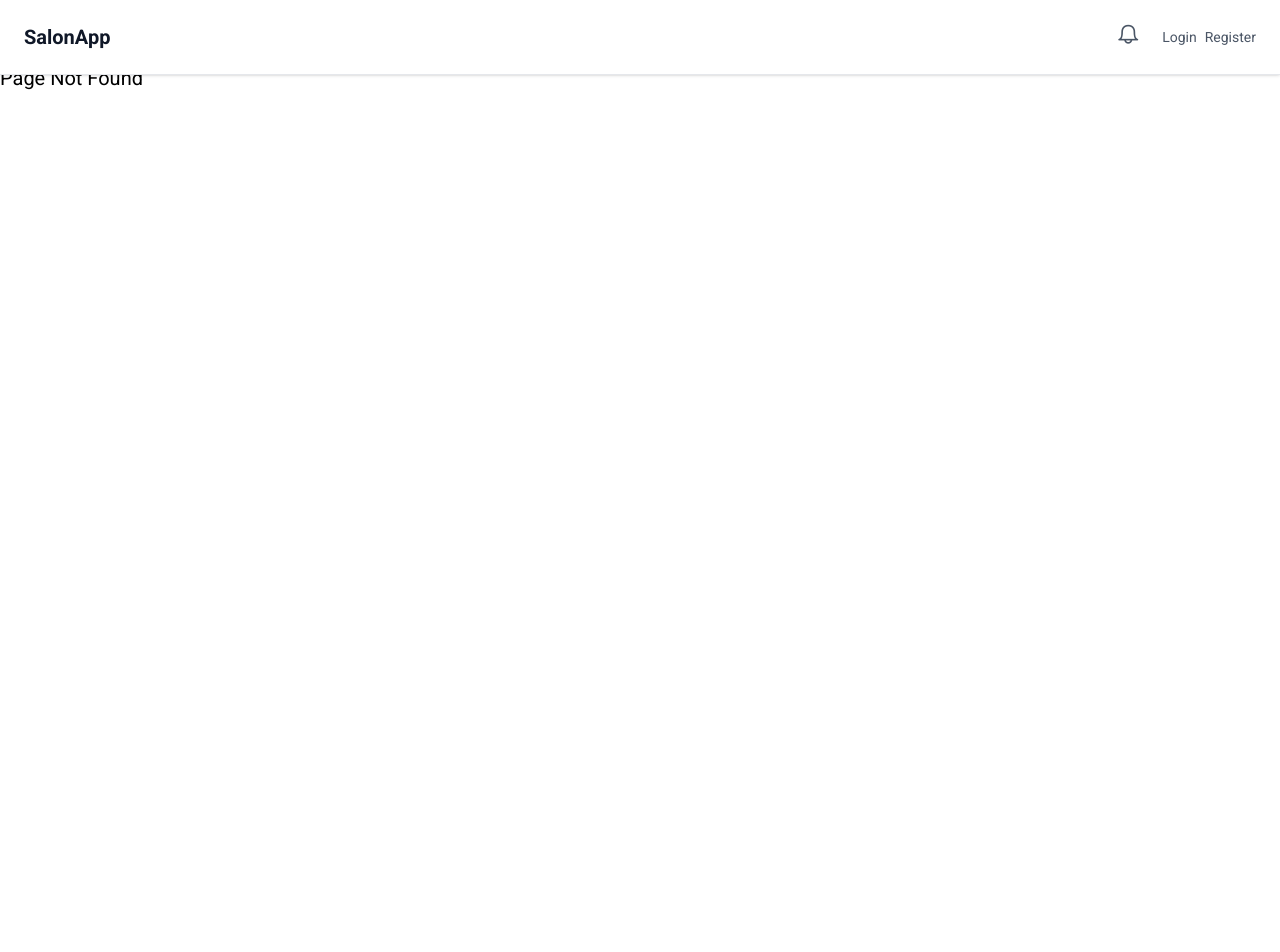
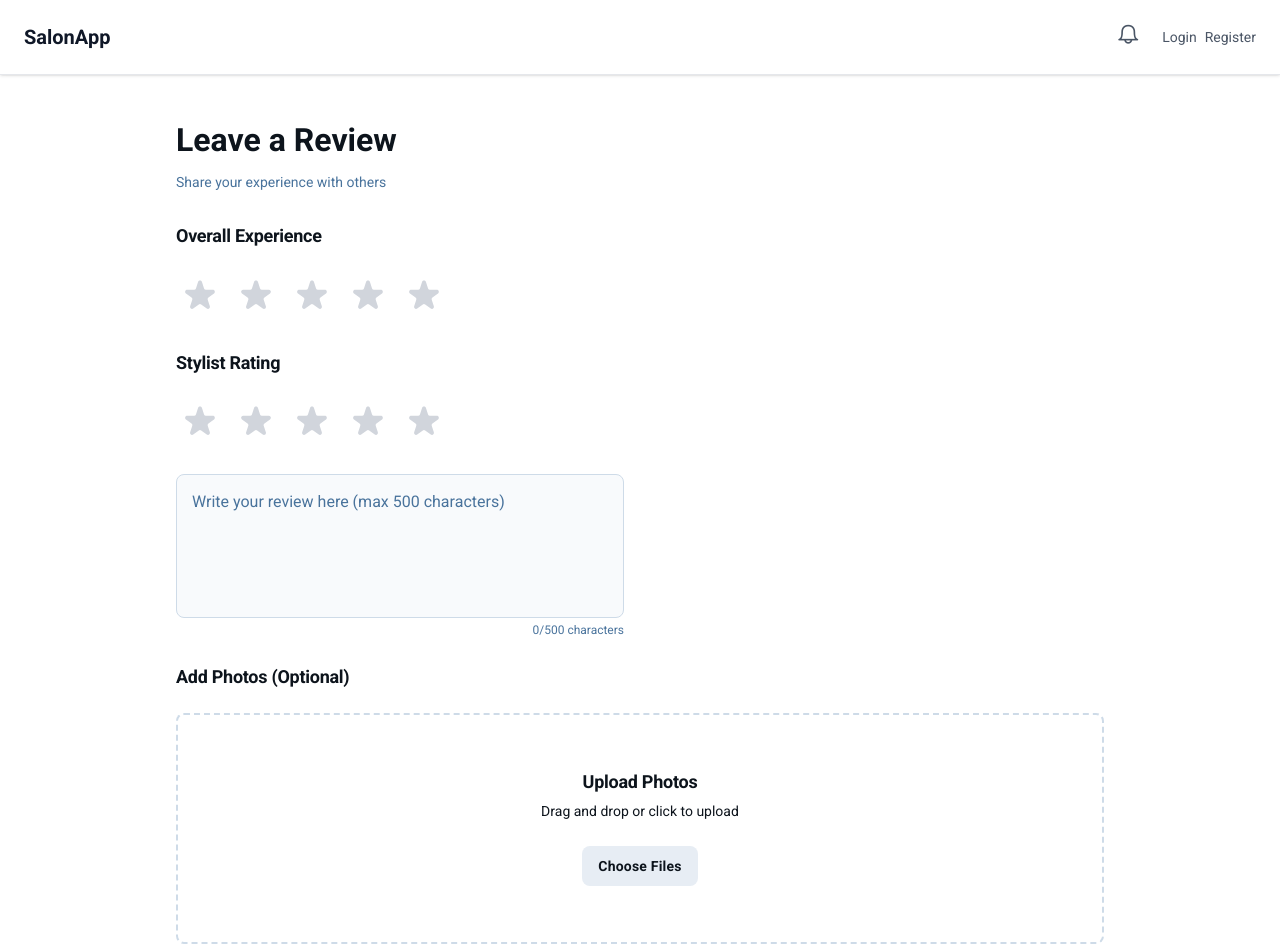
Before and after one commit to BelskviK/Styler, a React (Vite) app in the folder Frontend/: page /review/1 in a window 1280 px wide. Before the commit this address had no page. Shown: the top 952 px of the page. Before the commit the page ends 800 px from the top, so only its background shows below. Built offline with nearby package versions, Linux system fonts and the light colour scheme.

Commit message:
added review page

```diff
--- a/Frontend/src/App.jsx
+++ b/Frontend/src/App.jsx
@@ -14,6 +14,7 @@ import CompanyPage from "@/pages/CompanyPage";
 import Register from "@/pages/Register";
 import ForBusiness from "@/pages/ForBusiness";
 import Pricing from "@/pages/Pricing";
+import ReviewPage from "@/pages/Review";
 
 import { NotificationProvider } from "@/context/NotificationProvider";
 
@@ -32,6 +33,7 @@ export default function App() {
           <Route path="/forbusiness" element={<ForBusiness />} />
           <Route path="/pricing" element={<Pricing />} />
           <Route path="/barbershop/:companyName" element={<CompanyPage />} />
+          <Route path="/review/:appointmentId" element={<ReviewPage />} />
 
           {/* All other routes use Layout with Header */}
           {/* Protected routes */}
--- /dev/null
+++ b/Frontend/src/pages/Review.jsx
@@ -0,0 +1,204 @@
+// src/pages/review.js
+import React, { useState } from "react";
+
+export default function ReviewPage() {
+  const [overallRating, setOverallRating] = useState(0);
+  const [stylistRating, setStylistRating] = useState(0);
+  const [reviewText, setReviewText] = useState("");
+  const [isSubmitting, setIsSubmitting] = useState(false);
+  const [submitted, setSubmitted] = useState(false);
+
+  const handleSubmit = async (e) => {
+    e.preventDefault();
+    setIsSubmitting(true);
+
+    // Simulate API call
+    await new Promise((resolve) => setTimeout(resolve, 1500));
+
+    setIsSubmitting(false);
+    setSubmitted(true);
+  };
+
+  const StarRating = ({ rating, setRating, disabled }) => {
+    const [hoverRating, setHoverRating] = useState(0);
+
+    return (
+      <div className="flex flex-wrap gap-2 p-4">
+        {[1, 2, 3, 4, 5].map((star) => (
+          <button
+            key={star}
+            type="button"
+            className={`p-1 transition-transform duration-150 ${
+              disabled ? "cursor-not-allowed" : "cursor-pointer hover:scale-110"
+            }`}
+            onClick={() => !disabled && setRating(star)}
+            onMouseEnter={() => !disabled && setHoverRating(star)}
+            onMouseLeave={() => !disabled && setHoverRating(0)}
+            disabled={disabled}
+          >
+            <svg
+              className={`w-10 h-10 ${
+                rating >= star || hoverRating >= star
+                  ? "text-yellow-400"
+                  : "text-gray-300"
+              }`}
+              fill="currentColor"
+              viewBox="0 0 20 20"
+            >
+              <path d="M9.049 2.927c.3-.921 1.603-.921 1.902 0l1.07 3.292a1 1 0 00.95.69h3.462c.969 0 1.371 1.24.588 1.81l-2.8 2.034a1 1 0 00-.364 1.118l1.07 3.292c.3.921-.755 1.688-1.54 1.118l-2.8-2.034a1 1 0 00-1.175 0l-2.8 2.034c-.784.57-1.838-.197-1.539-1.118l1.07-3.292a1 1 0 00-.364-1.118L2.98 8.72c-.783-.57-.38-1.81.588-1.81h3.461a1 1 0 00.951-.69l1.07-3.292z" />
+            </svg>
+          </button>
+        ))}
+      </div>
+    );
+  };
+
+  if (submitted) {
+    return (
+      <div className="px-40 flex flex-1 justify-center py-5">
+        <div className="layout-content-container flex flex-col w-[512px] max-w-[512px] py-5 max-w-[960px] flex-1 items-center justify-center text-center">
+          <div className="mb-6">
+            <svg
+              className="w-16 h-16 text-green-500 mx-auto"
+              fill="none"
+              stroke="currentColor"
+              viewBox="0 0 24 24"
+            >
+              <path
+                strokeLinecap="round"
+                strokeLinejoin="round"
+                strokeWidth="2"
+                d="M5 13l4 4L19 7"
+              ></path>
+            </svg>
+          </div>
+          <h2 className="text-2xl font-bold text-[#0d141c] mb-4">
+            Thank You for Your Review!
+          </h2>
+          <p className="text-[#49739c] mb-8">
+            Your feedback has been successfully submitted.
+          </p>
+          <button
+            onClick={() => setSubmitted(false)}
+            className="flex min-w-[84px] max-w-[480px] cursor-pointer items-center justify-center overflow-hidden rounded-lg h-10 px-4 bg-[#0d80f2] text-slate-50 text-sm font-bold leading-normal tracking-[0.015em]"
+          >
+            Submit Another Review
+          </button>
+        </div>
+      </div>
+    );
+  }
+
+  return (
+    <div className="px-40 flex flex-1 justify-center py-5">
+      <div className="layout-content-container flex flex-col w-[512px] max-w-[512px] py-5 max-w-[960px] flex-1">
+        <div className="flex flex-wrap justify-between gap-3 p-4">
+          <div className="flex min-w-72 flex-col gap-3">
+            <p className="text-[#0d141c] tracking-light text-[32px] font-bold leading-tight">
+              Leave a Review
+            </p>
+            <p className="text-[#49739c] text-sm font-normal leading-normal">
+              Share your experience with others
+            </p>
+          </div>
+        </div>
+
+        <form onSubmit={handleSubmit}>
+          <h3 className="text-[#0d141c] text-lg font-bold leading-tight tracking-[-0.015em] px-4 pb-2 pt-4">
+            Overall Experience
+          </h3>
+          <StarRating
+            rating={overallRating}
+            setRating={setOverallRating}
+            name="overall-rating"
+            disabled={isSubmitting}
+          />
+
+          <h3 className="text-[#0d141c] text-lg font-bold leading-tight tracking-[-0.015em] px-4 pb-2 pt-4">
+            Stylist Rating
+          </h3>
+          <StarRating
+            rating={stylistRating}
+            setRating={setStylistRating}
+            name="stylist-rating"
+            disabled={isSubmitting}
+          />
+
+          <div className="flex max-w-[480px] flex-wrap items-end gap-4 px-4 py-3">
+            <label className="flex flex-col min-w-40 flex-1">
+              <textarea
+                placeholder="Write your review here (max 500 characters)"
+                className="form-input flex w-full min-w-0 flex-1 resize-none overflow-hidden rounded-lg text-[#0d141c] focus:outline-0 focus:ring-0 border border-[#cedbe8] bg-slate-50 focus:border-[#cedbe8] min-h-36 placeholder:text-[#49739c] p-[15px] text-base font-normal leading-normal"
+                value={reviewText}
+                onChange={(e) => setReviewText(e.target.value)}
+                maxLength={500}
+                disabled={isSubmitting}
+              />
+              <div className="text-right text-xs text-[#49739c] mt-1">
+                {reviewText.length}/500 characters
+              </div>
+            </label>
+          </div>
+
+          <h3 className="text-[#0d141c] text-lg font-bold leading-tight tracking-[-0.015em] px-4 pb-2 pt-4">
+            Add Photos (Optional)
+          </h3>
+          <div className="flex flex-col p-4">
+            <div className="flex flex-col items-center gap-6 rounded-lg border-2 border-dashed border-[#cedbe8] px-6 py-14">
+              <div className="flex max-w-[480px] flex-col items-center gap-2">
+                <p className="text-[#0d141c] text-lg font-bold leading-tight tracking-[-0.015em] max-w-[480px] text-center">
+                  Upload Photos
+                </p>
+                <p className="text-[#0d141c] text-sm font-normal leading-normal max-w-[480px] text-center">
+                  Drag and drop or click to upload
+                </p>
+              </div>
+              <button
+                type="button"
+                className="flex min-w-[84px] max-w-[480px] cursor-pointer items-center justify-center overflow-hidden rounded-lg h-10 px-4 bg-[#e7edf4] text-[#0d141c] text-sm font-bold leading-normal tracking-[0.015em] disabled:opacity-50 disabled:cursor-not-allowed"
+                disabled={isSubmitting}
+              >
+                <span className="truncate">Choose Files</span>
+              </button>
+            </div>
+          </div>
+
+          <div className="flex px-4 py-3 justify-end">
+            <button
+              type="submit"
+              className="flex min-w-[84px] max-w-[480px] cursor-pointer items-center justify-center overflow-hidden rounded-lg h-10 px-4 bg-[#0d80f2] text-slate-50 text-sm font-bold leading-normal tracking-[0.015em] disabled:opacity-70 disabled:cursor-not-allowed relative"
+              disabled={isSubmitting || !overallRating || !stylistRating}
+            >
+              {isSubmitting ? (
+                <>
+                  <svg
+                    className="animate-spin -ml-1 mr-2 h-4 w-4 text-white"
+                    fill="none"
+                    viewBox="0 0 24 24"
+                  >
+                    <circle
+                      className="opacity-25"
+                      cx="12"
+                      cy="12"
+                      r="10"
+                      stroke="currentColor"
+                      strokeWidth="4"
+                    ></circle>
+                    <path
+                      className="opacity-75"
+                      fill="currentColor"
+                      d="M4 12a8 8 0 018-8V0C5.373 0 0 5.373 0 12h4zm2 5.291A7.962 7.962 0 014 12H0c0 3.042 1.135 5.824 3 7.938l3-2.647z"
+                    ></path>
+                  </svg>
+                  Submitting...
+                </>
+              ) : (
+                <span className="truncate">Submit Review</span>
+              )}
+            </button>
+          </div>
+        </form>
+      </div>
+    </div>
+  );
+}
```
Also changed, not shown: 2 other files (tests, documents, lock files or other folders).
